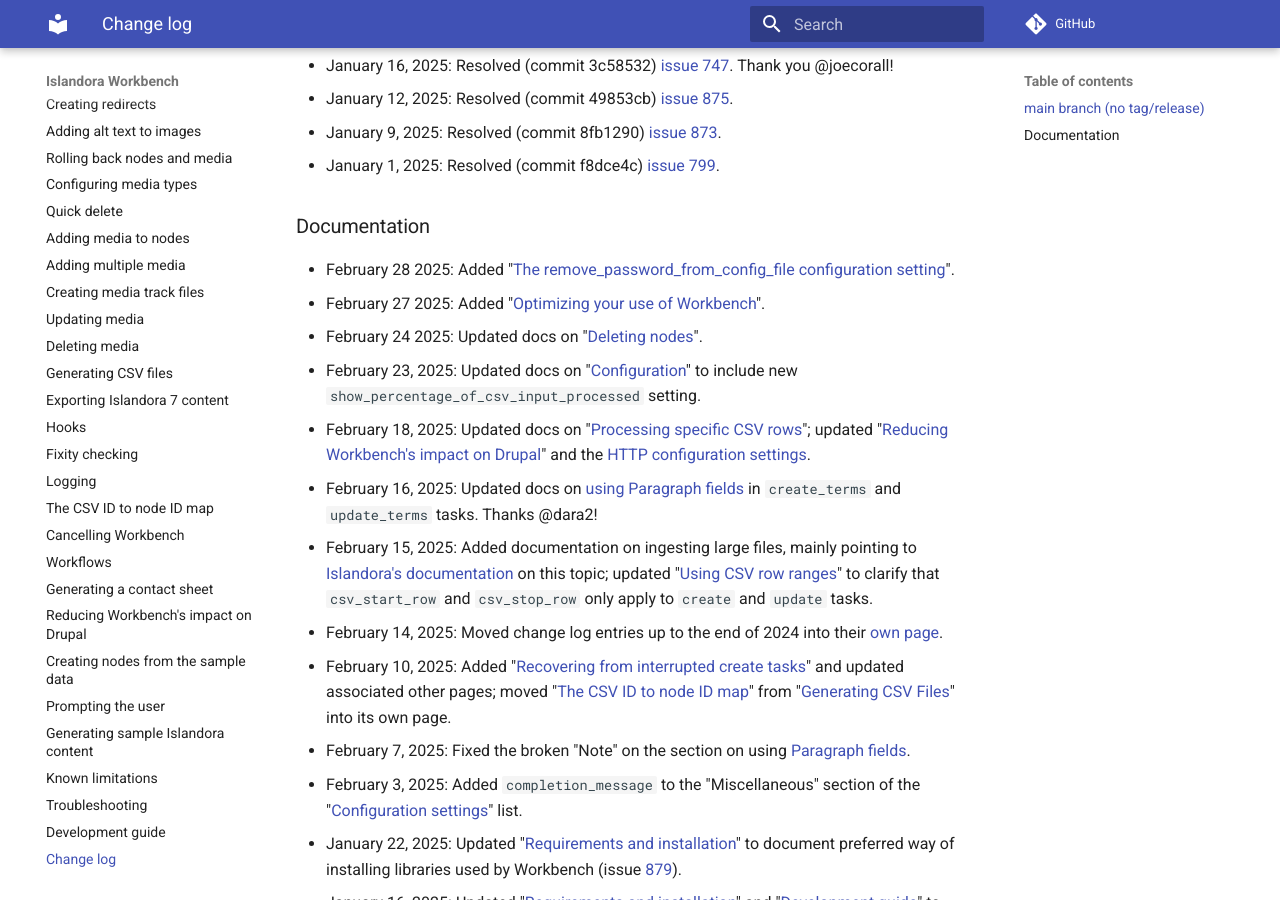
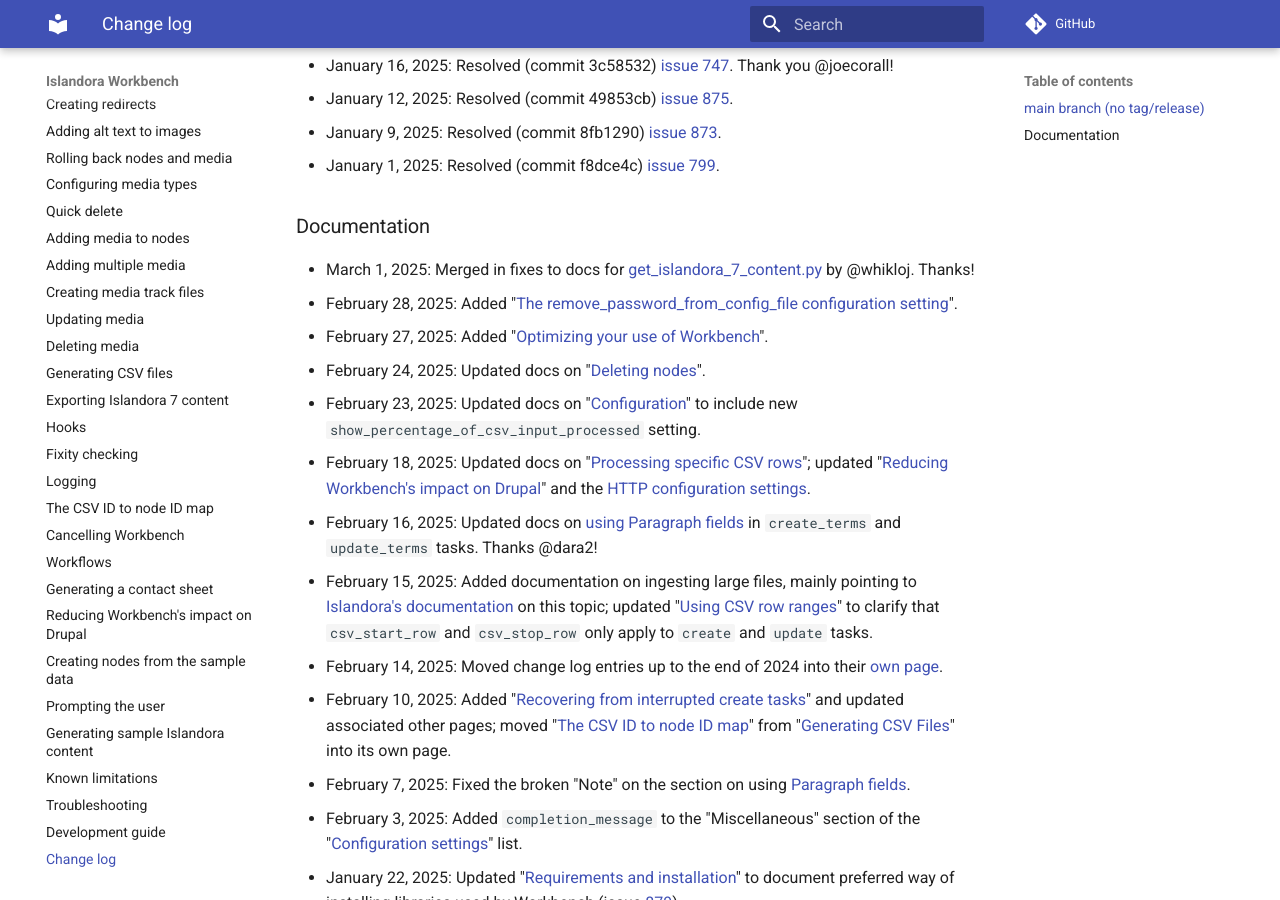
Before and after one commit to mjordan/islandora_workbench_docs, an MkDocs documentation site: the page built from docs/changelog.md, in a window 1280 px wide and 900 px high, scrolled down 525 px. Built offline with MkDocs 1.6.1 and Material for MkDocs 9.7.7, drawn with Linux system fonts in a browser that asks for light colours; comment, search, counter and statistics services are not loaded.

Commit message:
Updated changelog.

```diff
--- a/docs/changelog.md
+++ b/docs/changelog.md
@@ -18,9 +18,10 @@
 
 ### Documentation
 
-* February 28 2025: Added "[The remove_password_from_config_file configuration setting](/islandora_workbench_docs/installation/#the-remove_password_from_config_file-configuration-setting)".
-* February 27 2025: Added "[Optimizing your use of Workbench](/islandora_workbench_docs/optimizing_your_use_of_workbench/)".
-* February 24 2025: Updated docs on "[Deleting nodes](/islandora_workbench_docs/deleting_nodes/)".
+* March 1, 2025: Merged in fixes to docs for [get_islandora_7_content.py](/islandora_workbench_docs/exporting_islandora_7_content/) by @whikloj. Thanks!
+* February 28, 2025: Added "[The remove_password_from_config_file configuration setting](/islandora_workbench_docs/installation/#the-remove_password_from_config_file-configuration-setting)".
+* February 27, 2025: Added "[Optimizing your use of Workbench](/islandora_workbench_docs/optimizing_your_use_of_workbench/)".
+* February 24, 2025: Updated docs on "[Deleting nodes](/islandora_workbench_docs/deleting_nodes/)".
 * February 23, 2025: Updated docs on "[Configuration](/islandora_workbench_docs/configuration/)" to include new `show_percentage_of_csv_input_processed` setting.
 * February 18, 2025: Updated docs on "[Processing specific CSV rows](/islandora_workbench_docs/ignoring_csv_rows_and_columns/#processing-specific-csv-rows)"; updated "[Reducing Workbench's impact on Drupal](/islandora_workbench_docs/reducing_load/)" and the [HTTP configuration settings](/islandora_workbench_docs/configuration/#http-settings).
 * February 16, 2025: Updated docs on [using Paragraph fields](/islandora_workbench_docs/fields/#using-paragraph-fields-in-create_terms-and-update_terms-tasks) in `create_terms` and `update_terms` tasks. Thanks @dara2!
```
